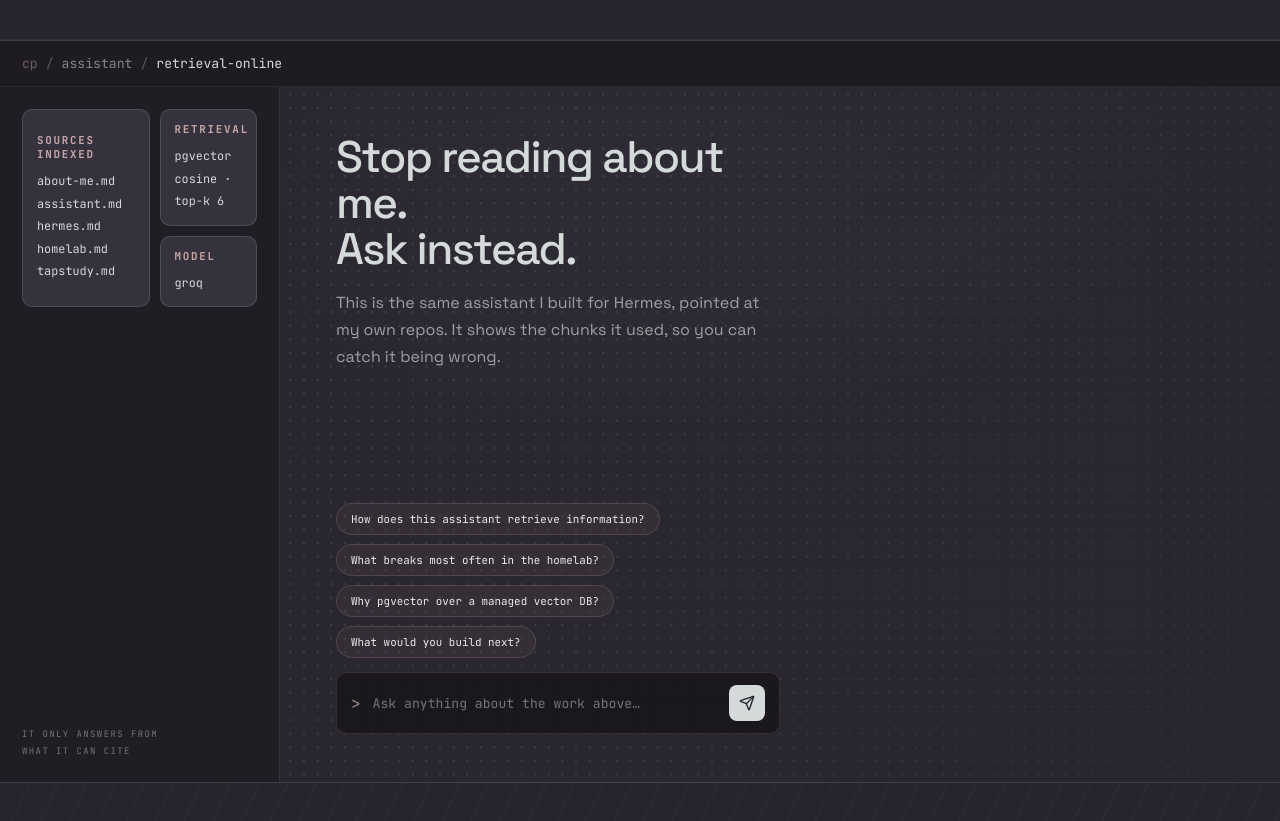
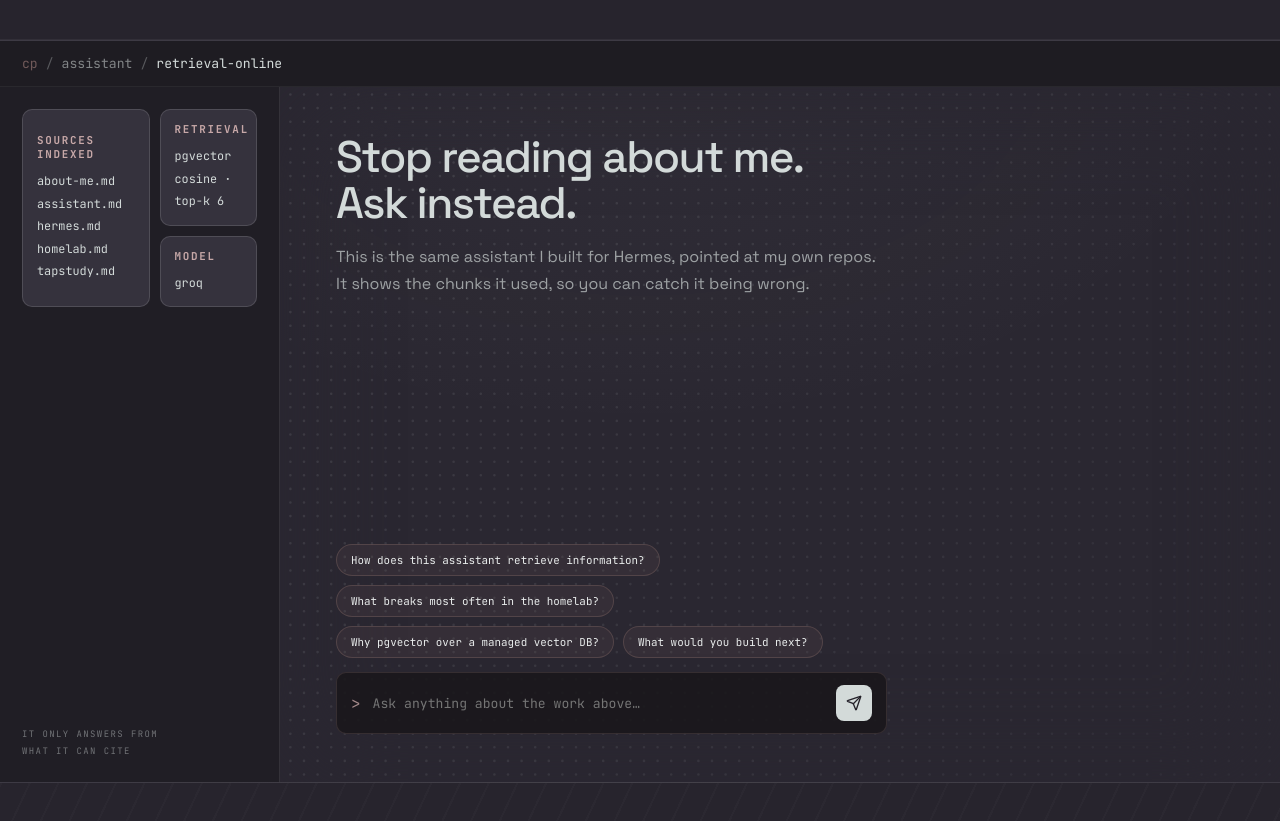
Before and after one commit to c-panagopoulos/Personal-Website, a React (Vite) app in the folder client/: page / in a window 1280 px wide. Shown: the part 5920-6741 px from the top of the page. Built offline with nearby package versions, Linux system fonts and the light colour scheme.

Commit message:
Widen assistant chat panel on desktop

```diff
--- a/client/src/styles/global.css
+++ b/client/src/styles/global.css
@@ -1810,7 +1810,7 @@ button {
 }
 .assistant-section__main-inner {
   width: 100%;
-  max-width: 50%;
+  max-width: 62%;
   display: flex;
   flex-direction: column;
   min-height: 0;
```
